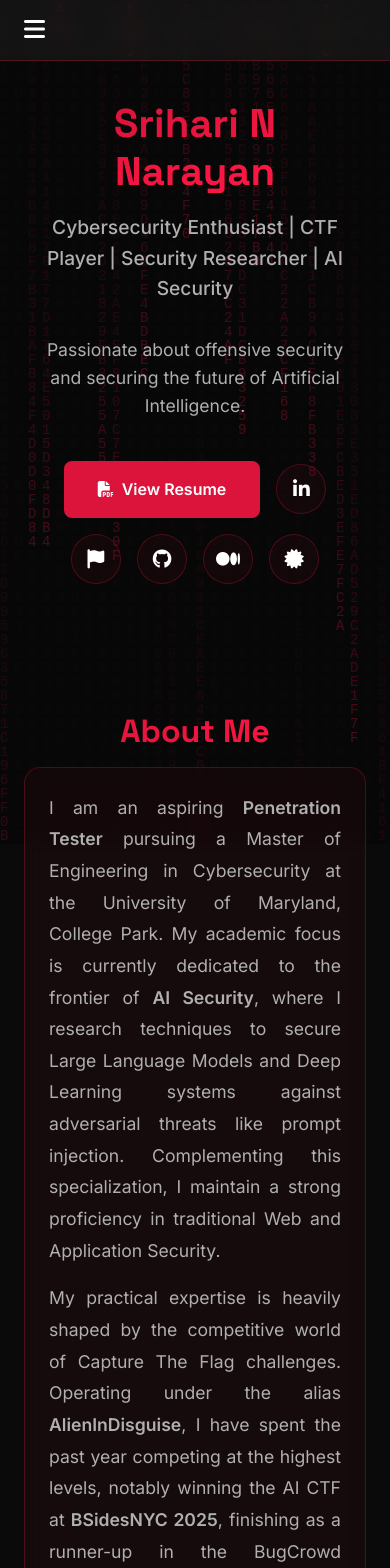
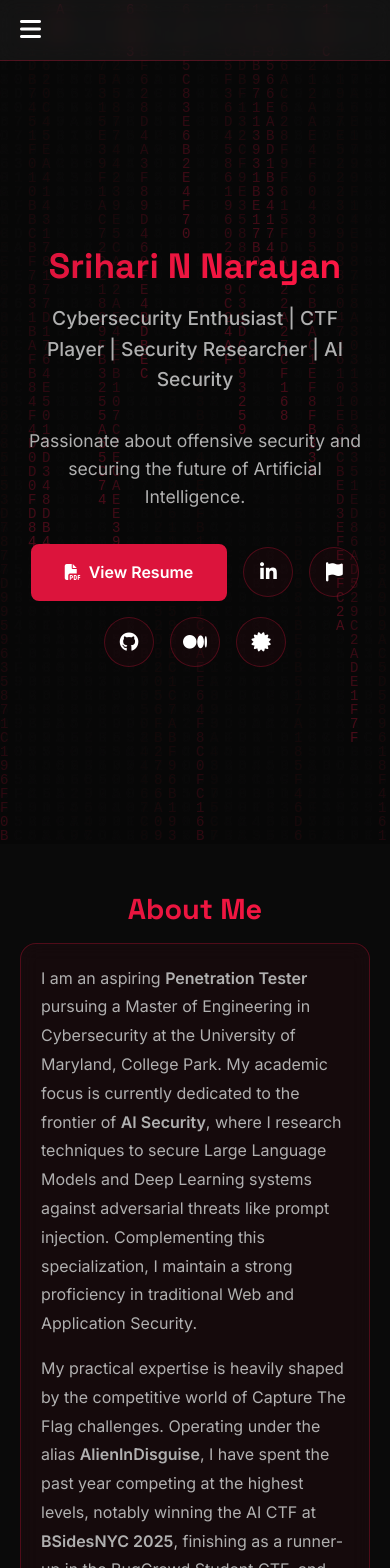
Before and after one commit to Srihari-Narayan/my-portfolio, a React (Vite) app: page / in a window 390 px wide. Shown: the top 1568 px of the page. Built offline with nearby package versions, Linux system fonts and the light colour scheme; no server answers.

Commit message:
fix: aggressive mobile overrides (visibility, typography, layout)

```diff
--- a/src/styles/index.css
+++ b/src/styles/index.css
@@ -1631,36 +1631,36 @@ a {
 
     /* Global Adjustments */
     :root {
-        --spacing-lg: 2.5rem;
-        --spacing-xl: 4rem;
+        --spacing-lg: 2rem;
+        --spacing-xl: 3rem;
     }
 
     .section {
-        padding: 4rem 0;
+        padding: 3rem 0;
     }
 
     .container {
-        padding: 0 1.5rem;
+        padding: 0 1.25rem;
         /* Ensure consistent outer padding */
     }
 
     h1 {
-        font-size: 2.5rem;
+        font-size: 2.2rem;
     }
 
     h2 {
-        font-size: 2rem;
+        font-size: 1.8rem;
     }
 
     h3 {
-        font-size: 1.5rem;
-    }
-
-    /* Navigation */
+        font-size: 1.4rem;
+    }
+
+    /* Navigation - FORCE ALIGNMENT */
     .navbar .container {
-        justify-content: space-between;
-        /* Separate Logo and Hamburger */
+        justify-content: space-between !important;
         width: 100%;
+        display: flex !important;
     }
 
     .mobile-menu-toggle {
@@ -1704,20 +1704,33 @@ a {
     /* Hero Section */
     .hero {
         padding-top: 100px;
-        min-height: auto;
-        padding-bottom: 4rem;
+        min-height: 100vh;
+        /* Ensure full height on mobile */
+        padding-bottom: 2rem;
     }
 
     .hero-content {
-        padding: 0 1rem;
-    }
-
-    /* About Section - Fix "Awkward" Layout */
+        padding: 0 0.5rem;
+    }
+
+    /* About Section - Fix "Awkward" Layout & Typography */
     .about-content {
-        padding: 1.5rem;
-        /* Reduce padding to give text more room */
-        text-align: left;
-        /* Verify text alignment */
+        padding: 1.25rem;
+        text-align: left !important;
+        /* Fix "awkward" justification gaps */
+    }
+
+    .about-content p {
+        text-align: left !important;
+        font-size: 1rem;
+    }
+
+    /* CRITICAL: DISABLE SCROLL REVEAL ON MOBILE */
+    /* This ensures content is ALWAYS visible even if JS fails or offsets are wrong */
+    .reveal-hidden {
+        opacity: 1 !important;
+        transform: none !important;
+        visibility: visible !important;
     }
 
     /* Cards & Grids - FORCE STACKING & VISIBILITY */
@@ -1729,27 +1742,23 @@ a {
         width: 100%;
         margin-bottom: 1.5rem;
         flex: none;
-        /* Prevent flex shrinking */
     }
 
     /* Ensure Containers don't clip shadows or content */
     .blog-grid-container,
     .projects-grid-container {
-        overflow: visible;
-        padding: 1rem 0;
-        /* Remove side padding that might squash */
+        overflow: visible !important;
+        padding: 0;
         background: transparent;
-        /* Optional: Remove bg if it looks crowded */
         border: none;
-        /* Optional: Clean up border on mobile */
-    }
-
-    /* Remove the fade overlay on mobile if it interferes */
+    }
+
+    /* Remove the fade overlay on mobile */
     .blog-grid-container::before,
     .blog-grid-container::after,
     .projects-grid-container::before,
     .projects-grid-container::after {
-        display: none;
+        display: none !important;
     }
 
     .certifications-grid {
@@ -1757,37 +1766,37 @@ a {
         flex-direction: column;
         flex-wrap: nowrap;
         align-items: center;
-        gap: 1.5rem;
+        width: 100%;
     }
 
     .blog-grid {
         display: flex;
         flex-direction: column;
-        overflow: visible;
-        /* Ensure shadows show */
+        overflow: visible !important;
         padding: 0;
         gap: 1.5rem;
+        width: 100%;
     }
 
     .projects-grid {
         display: flex;
         flex-direction: column;
-        overflow: visible;
+        overflow: visible !important;
         margin: 0;
         padding: 0;
         gap: 1.5rem;
-        cursor: default;
+        width: 100%;
     }
 
     /* Contact Section */
     .contact-content-grid {
         display: flex;
         flex-direction: column;
-        gap: 3rem;
+        gap: 2rem;
     }
 
     .contact-form {
-        padding: 1.5rem;
+        padding: 1.25rem;
     }
 
     /* Footer */
```
